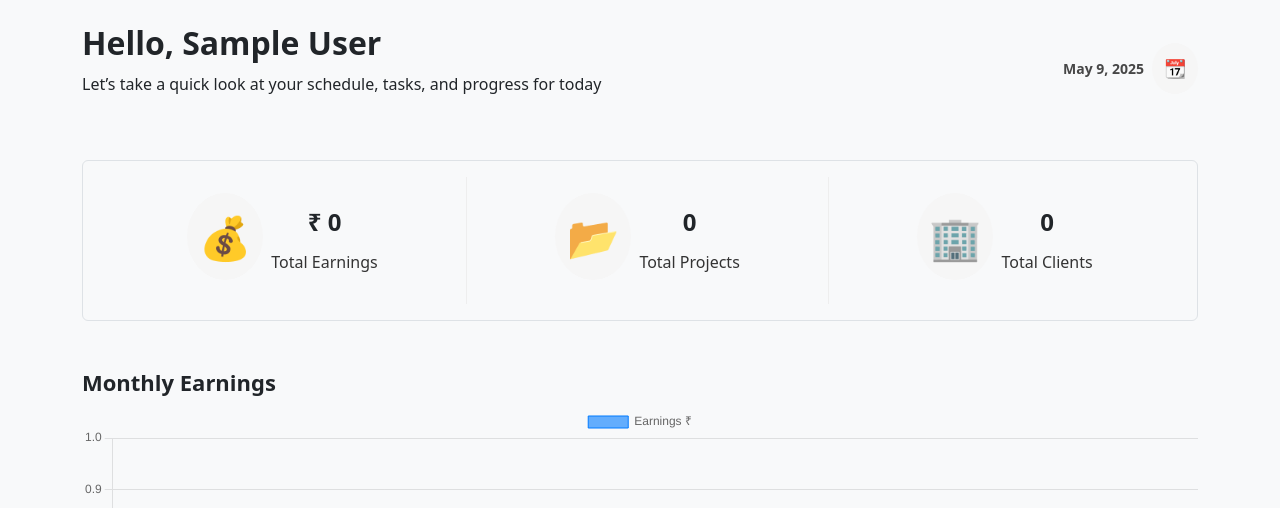
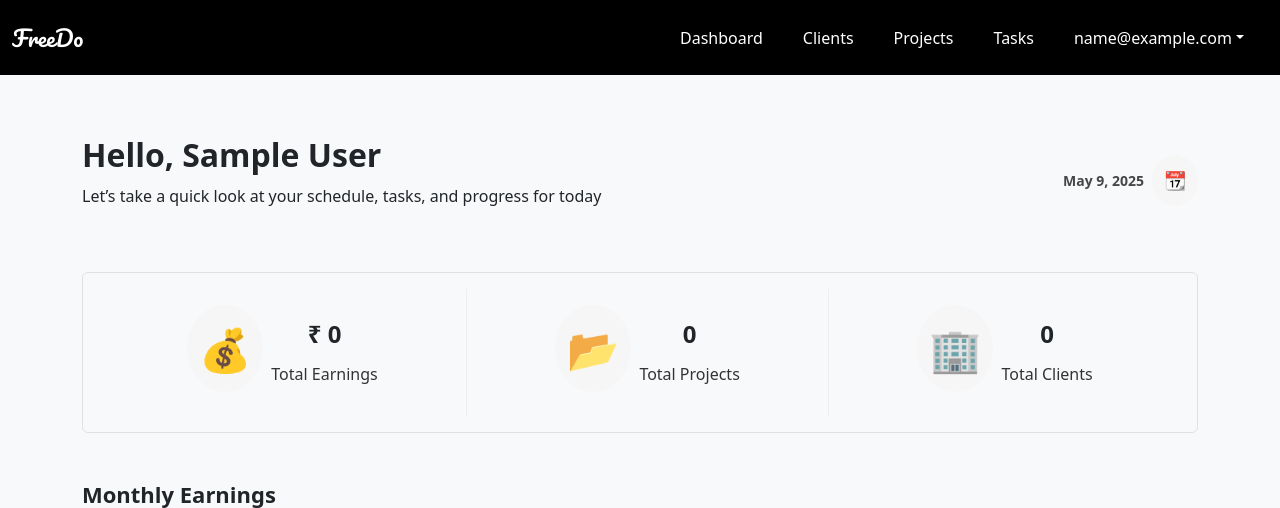
Before and after one commit to joisemp/freedo, a Django app: page /dashboard/ in a window 1280 px wide. Shown: the top 508 px of the page. Run offline with Django 4.2, Linux system fonts and the light colour scheme; the visitor is signed in with stand-in values (Sample User, id 1); data that the repository does not hold is empty; some libraries are stand-ins or nearby versions.

Commit message:
Added navbar for dashboard

```diff
--- a/src/static/dashboard/style.css
+++ b/src/static/dashboard/style.css
@@ -1,3 +1,40 @@
+@import url("https://fonts.googleapis.com/css2?family=Pacifico&display=swap");
+.navbar {
+  background-color: #000000; /* Transparent */
+  padding: 1rem 0;
+}
+.navbar .navbar-brand {
+  color: #ffffff;
+  font-weight: 600;
+  font-size: 22px;
+  font-family: "Pacifico", serif;
+  font-weight: 400;
+  font-style: normal;
+}
+
+.offcanvas {
+  background-color: #000000;
+}
+.offcanvas .offcanvas-header .offcanvas-title {
+  color: #ffffff;
+}
+.offcanvas .offcanvas-body {
+  background-color: rgba(0, 0, 0, 0);
+}
+.offcanvas .offcanvas-body .nav-item .nav-link {
+  color: #ffffff;
+  font-weight: 500;
+  font-size: 16px;
+  margin-left: 1.5rem;
+  transition: all 0.3s ease-in-out;
+}
+.offcanvas .offcanvas-body .nav-item .nav-link:hover {
+  color: #f0dd33;
+}
+
+#banner {
+  margin-top: 7rem;
+}
 #banner .heading {
   font-size: 32px;
   font-weight: 700;
--- a/src/static/dashboard/style.scss
+++ b/src/static/dashboard/style.scss
@@ -1,4 +1,49 @@
+@import url("https://fonts.googleapis.com/css2?family=Pacifico&display=swap");
+
+.navbar {
+    background-color: #000000; /* Transparent */
+    padding: 1rem 0;
+
+    .navbar-brand {
+        color: #ffffff;
+        font-weight: 600;
+        font-size: 22px;
+        font-family: "Pacifico", serif;
+        font-weight: 400;
+        font-style: normal;
+    }
+}
+
+.offcanvas {
+    background-color: #000000;
+
+    .offcanvas-header {
+        .offcanvas-title {
+            color: #ffffff;
+        }
+    }
+
+    .offcanvas-body {
+        background-color: #00000000;
+
+        .nav-item {
+            .nav-link {
+                color: #ffffff;
+                font-weight: 500;
+                font-size: 16px;
+                margin-left: 1.5rem;
+                transition: all 0.3s ease-in-out;
+
+                &:hover {
+                    color: #f0dd33;
+                }
+            }
+        }
+    }
+}
+
 #banner{
+    margin-top: 7rem;
     .heading{
         font-size: 32px;
         font-weight: 700;
--- a/src/templates/dashboard/dashboard.html
+++ b/src/templates/dashboard/dashboard.html
@@ -4,6 +4,10 @@
 {% block style %}
 <link rel="stylesheet" href="{% static 'dashboard/style.css' %}">
 {% endblock style %}
+
+{% block navbar %}
+{% include "navbar.html" %}
+{% endblock navbar %}
 
 {% block content %}
 
--- a/src/templates/navbar.html
+++ b/src/templates/navbar.html
@@ -15,16 +15,16 @@
             <div class="offcanvas-body">
                 <ul class="navbar-nav justify-content-end flex-grow-1 pe-3">
                     <li class="nav-item">
-                        <a class="nav-link" href="#">Rent online</a>
+                        <a class="nav-link" href="{% url 'dashboard:dashboard' %}">Dashboard</a>
                     </li>
                     <li class="nav-item">
-                        <a class="nav-link" href="#">Finance</a>
+                        <a class="nav-link" href="{% url 'clients:client_list' %}">Clients</a>
                     </li>
                     <li class="nav-item">
-                        <a class="nav-link" href="#">Services</a>
+                        <a class="nav-link" href="{% url 'projects:project_list' %}">Projects</a>
                     </li>
                     <li class="nav-item">
-                        <a class="nav-link" href="#">Our brand</a>
+                        <a class="nav-link" href="{% url 'tasks:task_list' %}">Tasks</a>
                     </li>
                     <li class="nav-item">
                         {% if request.user.is_authenticated %}
```
